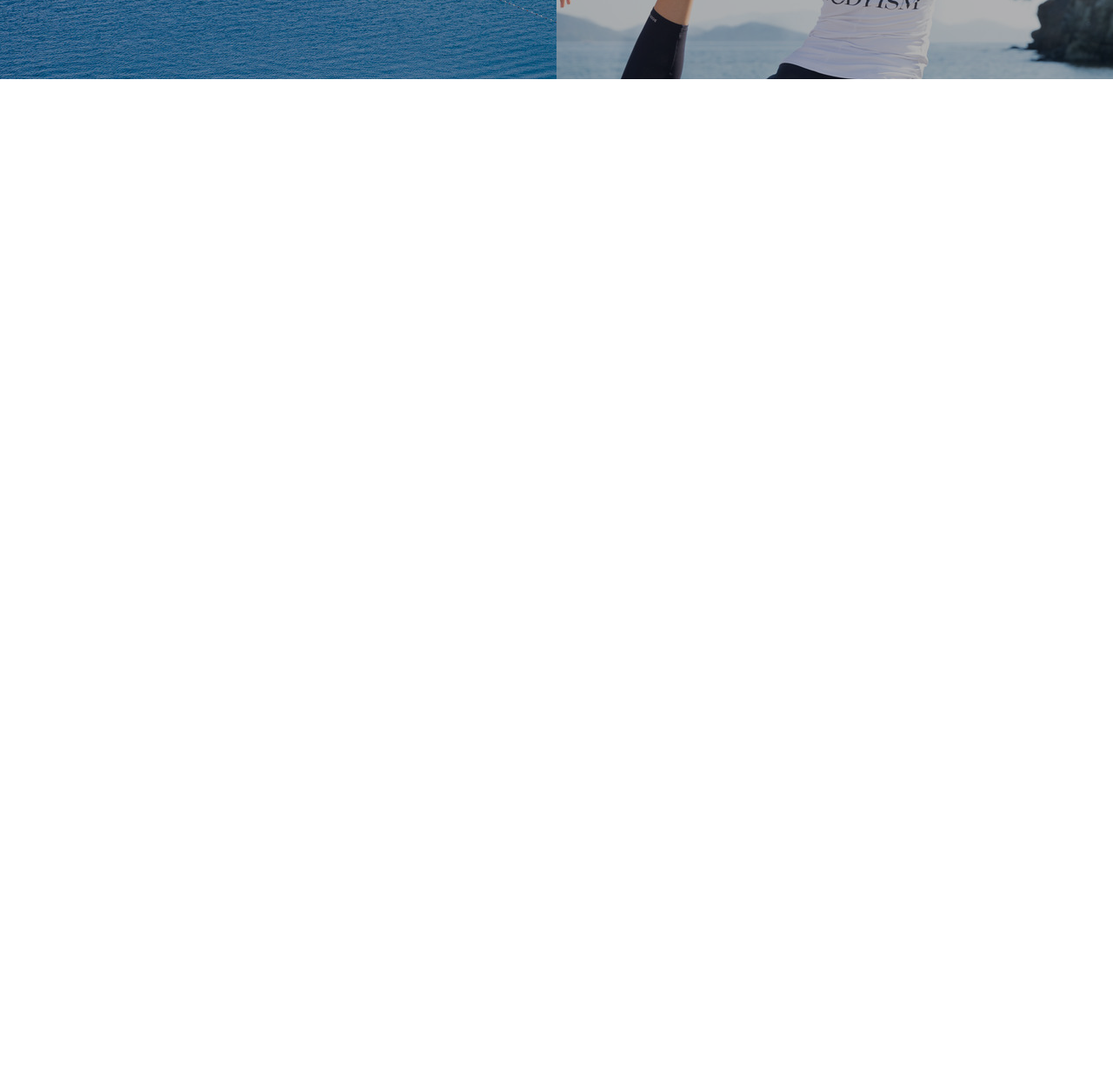
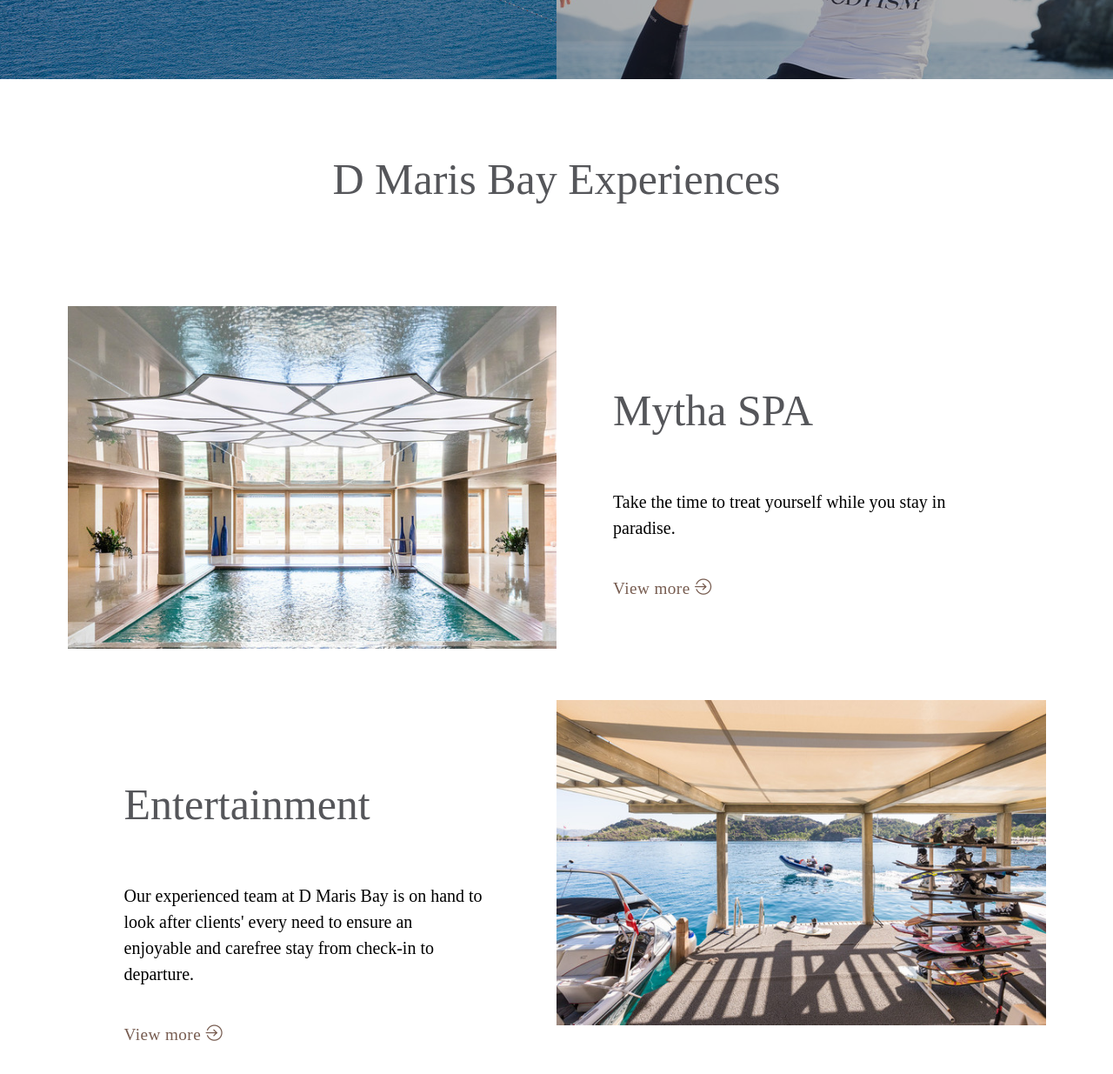
Before and after one commit to aynurajafarova/d-maris-bay-template, a plain HTML site: page index.html in a window 1280 px wide. Shown: the part 3035-4270 px from the top of the page at 87% size. Before the commit the page ends 3126 px from the top, so only its background shows below. Drawn offline with nearby package versions, Linux system fonts and the light colour scheme; files whose address does not match are found by name.

Commit message:
marisByExperiences section created

```diff
--- /dev/null
+++ b/assets/styles/components/_header-title.scss
@@ -0,0 +1,12 @@
+.header-title {
+  box-sizing: border-box;
+  padding: 65px 0;
+
+  h1 {
+    color: $color-abbey;
+    font-size: 50px;
+    a {
+      color: $color-abbey;
+    }
+  }
+}
--- a/assets/styles/components/_index.scss
+++ b/assets/styles/components/_index.scss
@@ -4,3 +4,5 @@
 @import "./buttons";
 @import "./members";
 @import "./departments";
+@import "./header-title";
+@import "./maris-by-experience";
--- /dev/null
+++ b/assets/styles/components/_maris-by-experience.scss
@@ -0,0 +1,41 @@
+#marisByExperiences {
+  padding-top: 25px;
+  padding-bottom: 90px;
+  .maris-by-experiences-list-item {
+    width: 100%;
+    margin-top: 5%;
+    .experience-photo {
+      width: 50%;
+
+      overflow: hidden;
+      a {
+        display: inline-block;
+
+        img {
+          width: 100%;
+          transition: 0.5s ease;
+        }
+      }
+    }
+    .experience-content {
+      width: 50%;
+      box-sizing: border-box;
+      padding: 30px 65px;
+      p {
+        font-size: 20px;
+        box-sizing: border-box;
+        padding-right: 20px;
+        line-height: 1.5;
+      }
+    }
+    &:hover {
+      .experience-photo {
+        a {
+          img {
+            @include transform(scale(1.1));
+          }
+        }
+      }
+    }
+  }
+}
--- a/index.html
+++ b/index.html
@@ -218,10 +218,65 @@
               </div>
             </div>
           </div>
-
-
-
-
+        </div>
+      </section>
+      <section id="marisByExperiences">
+        <div class="col-xl-12">
+          <div class="container">
+            <div class="header-title text-center">
+              <h1>D Maris Bay Experiences</h1>
+            </div>
+            <div class="row">
+              <div class="maris-by-experiences-list-item d-flex">
+                <div class="experience-photo">
+                  <a href="/">
+                    <img
+                      src="./assets/images/maris-by-experiences/1-DMarisBay_MythaSpa_5edited.e25049586a909c6776979a0d135e470f.jpg"
+                      alt="Mytha SPA"
+                    />
+                  </a>
+                </div>
+                <div class="experience-content">
+                  <div class="header-title">
+                    <h1><a href="/" title="Mytha SPA">Mytha SPA</a></h1>
+                  </div>
+                  <p>
+                    Take the time to treat yourself while you stay in paradise.
+                  </p>
+                  <div class="btn-underline">
+                    <a class="text-roman-coffee" href="/" title="View more"
+                      >View more <i class="icon-enter"></i
+                    ></a>
+                  </div>
+                </div>
+              </div>
+              <div class="maris-by-experiences-list-item d-flex">
+                <div class="experience-content">
+                  <div class="header-title">
+                    <h1><a href="/" title="Entertainment">Entertainment</a></h1>
+                  </div>
+                  <p>
+                    Our experienced team at D Maris Bay is on hand to look after
+                    clients' every need to ensure an enjoyable and carefree stay
+                    from check-in to departure.
+                  </p>
+                  <div class="btn-underline">
+                    <a class="text-roman-coffee" href="/" title="View more"
+                      >View more <i class="icon-enter"></i
+                    ></a>
+                  </div>
+                </div>
+                <div class="experience-photo">
+                  <a href="/">
+                    <img
+                      src="./assets/images/maris-by-experiences/DMarisBay_ServicesEntertainment_Entertainment_WaterSports_1.6c0c3663078b7f23f3346cea8e47473f.jpg"
+                      alt="Entertainment"
+                    />
+                  </a>
+                </div>
+              </div>
+            </div>
+          </div>
         </div>
       </section>
     </main>
```
Also changed, not shown: assets/images/maris-by-experiences/1-DMarisBay_MythaSpa_5edited.e25049586a909c6776979a0d135e470f.jpg (added), assets/images/maris-by-experiences/DMarisBay_ServicesEntertainment_Entertainment_WaterSports_1.6c0c3663078b7f23f3346cea8e47473f.jpg (added), assets/styles/main.css, 1 other file.
